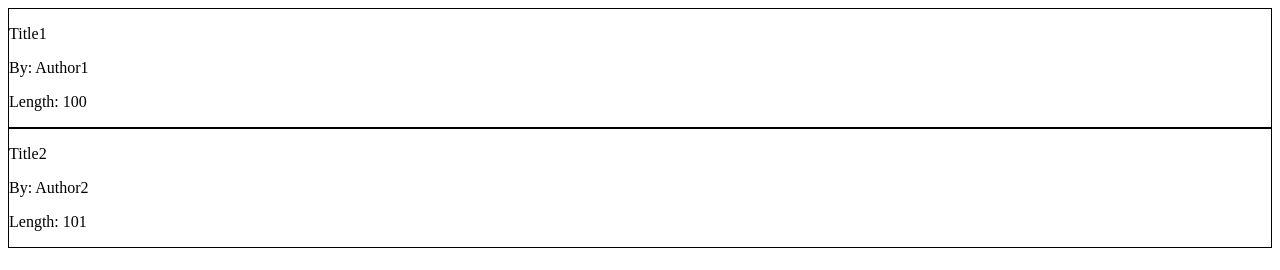
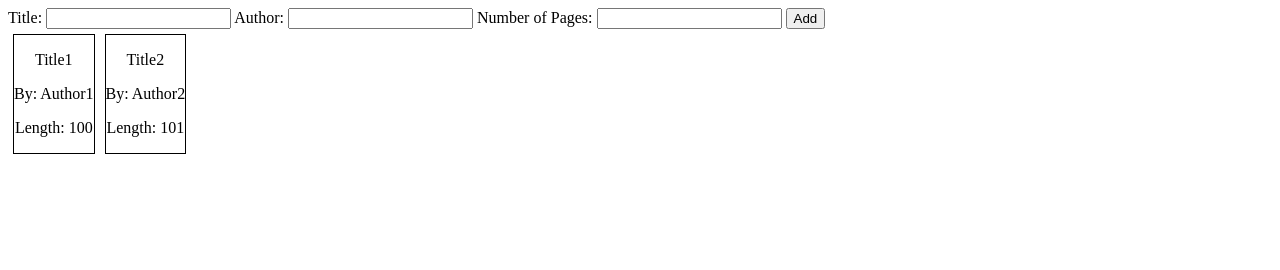
Before and after one commit to jldublu/library, a plain HTML site: page index.html in a window 1280 px wide. Drawn offline with Linux system fonts and the light colour scheme.

Commit message:
Add form to submit a new book

```diff
--- a/index.html
+++ b/index.html
@@ -7,6 +7,15 @@
     <script src="script.js" defer></script>
   </head>
   <body>
+    <!-- form to add book -->
+    <form class="add-form">
+      <label>Title: <input type="text" name="title" required></label>
+      <label>Author: <input type="text" name="author" required></label>
+      <label>Number of Pages: <input type="number" name="pages" required></label>
+      <button name="submit">Add</button>
+    </form>
+
+    <!-- container to display books -->
     <div class="book-container"></div>
 
     </div>
--- a/main.css
+++ b/main.css
@@ -1,7 +1,10 @@
 .book-container {
-  display: flexbox;
+  display: flex;
 }
 
 .book {
   border: 1px solid black;
+  width: auto;
+  margin: 5px;
+  text-align: center;
 }
--- a/script.js
+++ b/script.js
@@ -1,5 +1,8 @@
 let myLibrary = [new Book('Title1', 'Author1', 100), new Book('Title2', 'Author2', 101)];
-window.onload = displayBooks();
+const bookContainer = document.querySelector('.book-container');
+
+window.onload = displayAllBooks();
+document.querySelector('.add-form').addEventListener('submit', addBookToLibrary);
 
 function Book(title, author, pages) {
   this.title = title;
@@ -8,17 +11,16 @@ function Book(title, author, pages) {
 }
 
 function addBookToLibrary() {
-  let title = '';
+  let title = document.querySelector('input[name=title]').value;
   let author = '';
   let pages = '';
   let book = new Book(title, author, pages);
 
   myLibrary.push(book);
+  displayBook(book);
 }
 
-function displayBooks() {
-  const bookContainer = document.querySelector('.book-container');
-  myLibrary.forEach(book => {
+function displayBook(book) {
   const bookDiv = document.createElement('div');
   const titleP = document.createElement('p');
   const authorP = document.createElement('p');
@@ -38,5 +40,10 @@ function displayBooks() {
   bookDiv.appendChild(pagesP);
 
   bookContainer.appendChild(bookDiv);
+}
+
+function displayAllBooks() {
+  myLibrary.forEach(book => {
+    displayBook(book);
   });
 }
```
Lines whose indentation alone changed are shown as unchanged.
